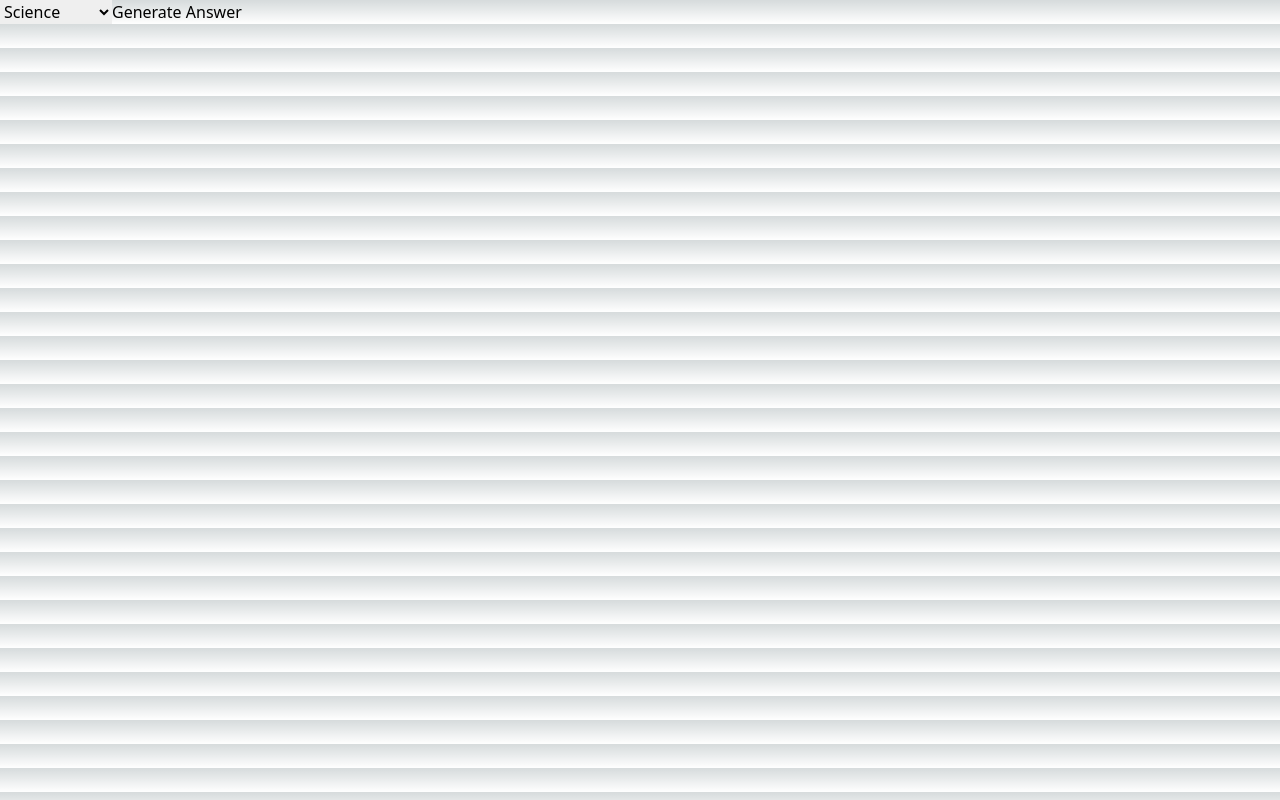
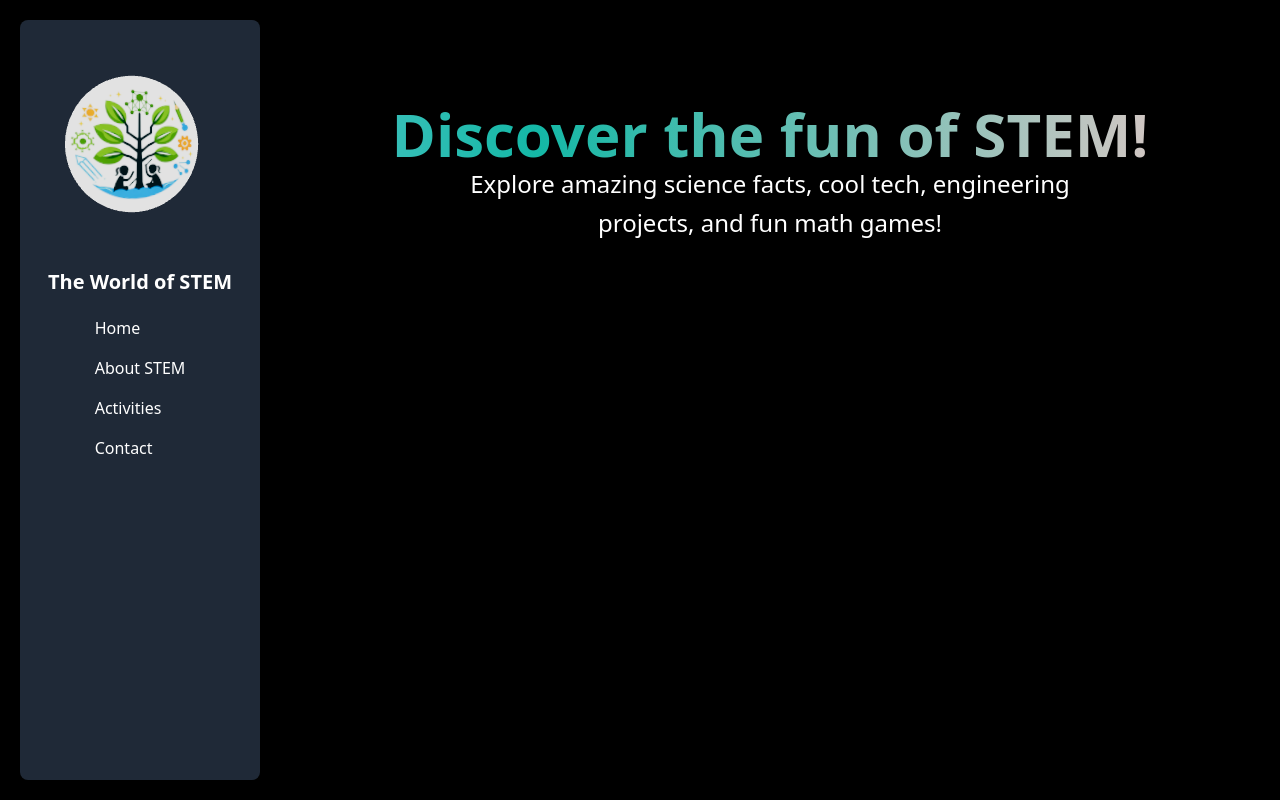
Before and after one commit to affiq23/stem4stems, a Next.js app: page / in a window 1280 px wide. Built offline with nearby package versions, Linux system fonts and the light colour scheme.

Commit message:
uncommented index

```diff
--- a/pages/index.tsx
+++ b/pages/index.tsx
@@ -38,50 +38,49 @@ export default function Home() {
   }, []);
 
   return (
-    <Form />
-    // <div className="flex min-h-screen bg-black text-white">
-    //   <aside className="w-60 bg-gray-800 p-5 ml-5 mt-5 mb-5 rounded-lg shadow-lg">
-    //     <div className="flex flex-col items-center">
-    //       <div className="w-52 h-52">
-    //         <Canvas>
-    //           <ambientLight />
-    //           <pointLight position={[10, 10, 10]} />
-    //           <RotatingImage texture={texture} />
-    //         </Canvas>
-    //       </div>
+    <div className="flex min-h-screen bg-black text-white">
+      <aside className="w-60 bg-gray-800 p-5 ml-5 mt-5 mb-5 rounded-lg shadow-lg">
+        <div className="flex flex-col items-center">
+          <div className="w-52 h-52">
+            <Canvas>
+              <ambientLight />
+              <pointLight position={[10, 10, 10]} />
+              <RotatingImage texture={texture} />
+            </Canvas>
+          </div>
 
-    //       <h2 className="text-xl font-semibold my-5">The World of STEM</h2>
-    //       <nav className="flex flex-col gap-4">
-    //         <a href="#" className="hover:text-blue-400">
-    //           Home
-    //         </a>
-    //         <a href="#" className="hover:text-blue-400">
-    //           About STEM
-    //         </a>
-    //         <a href="#" className="hover:text-blue-400">
-    //           Activities
-    //         </a>
-    //         <a href="#" className="hover:text-blue-400">
-    //           Contact
-    //         </a>
-    //       </nav>
-    //     </div>
-    //   </aside>
+          <h2 className="text-xl font-semibold my-5">The World of STEM</h2>
+          <nav className="flex flex-col gap-4">
+            <a href="#" className="hover:text-blue-400">
+              Home
+            </a>
+            <a href="#" className="hover:text-blue-400">
+              About STEM
+            </a>
+            <a href="#" className="hover:text-blue-400">
+              Activities
+            </a>
+            <a href="#" className="hover:text-blue-400">
+              Contact
+            </a>
+          </nav>
+        </div>
+      </aside>
 
-    //   <main className="flex-grow">
-    //     <section className="text-center py-12">
-    //       <span className="flex place-content-center pt-14 text-6xl font-bold text-transparent bg-clip-text ">
-    //         <h1 className="animate-text text-transparent bg-clip-text bg-gradient-to-r from-blue-200 via-teal-500 to-red-200">
-    //           Discover the fun of STEM!
-    //         </h1>
-    //       </span>
+      <main className="flex-grow">
+        <section className="text-center py-12">
+          <span className="flex place-content-center pt-14 text-6xl font-bold text-transparent bg-clip-text ">
+            <h1 className="animate-text text-transparent bg-clip-text bg-gradient-to-r from-blue-200 via-teal-500 to-red-200">
+              Discover the fun of STEM!
+            </h1>
+          </span>
 
-    //       <p className="text-2xl mx-auto leading-relaxed max-w-2xl">
-    //         Explore amazing science facts, cool tech, engineering projects, and
-    //         fun math games!
-    //       </p>
-    //     </section>
-    //   </main>
-    // </div>
+          <p className="text-2xl mx-auto leading-relaxed max-w-2xl">
+            Explore amazing science facts, cool tech, engineering projects, and
+            fun math games!
+          </p>
+        </section>
+      </main>
+    </div>
   );
 }
```
